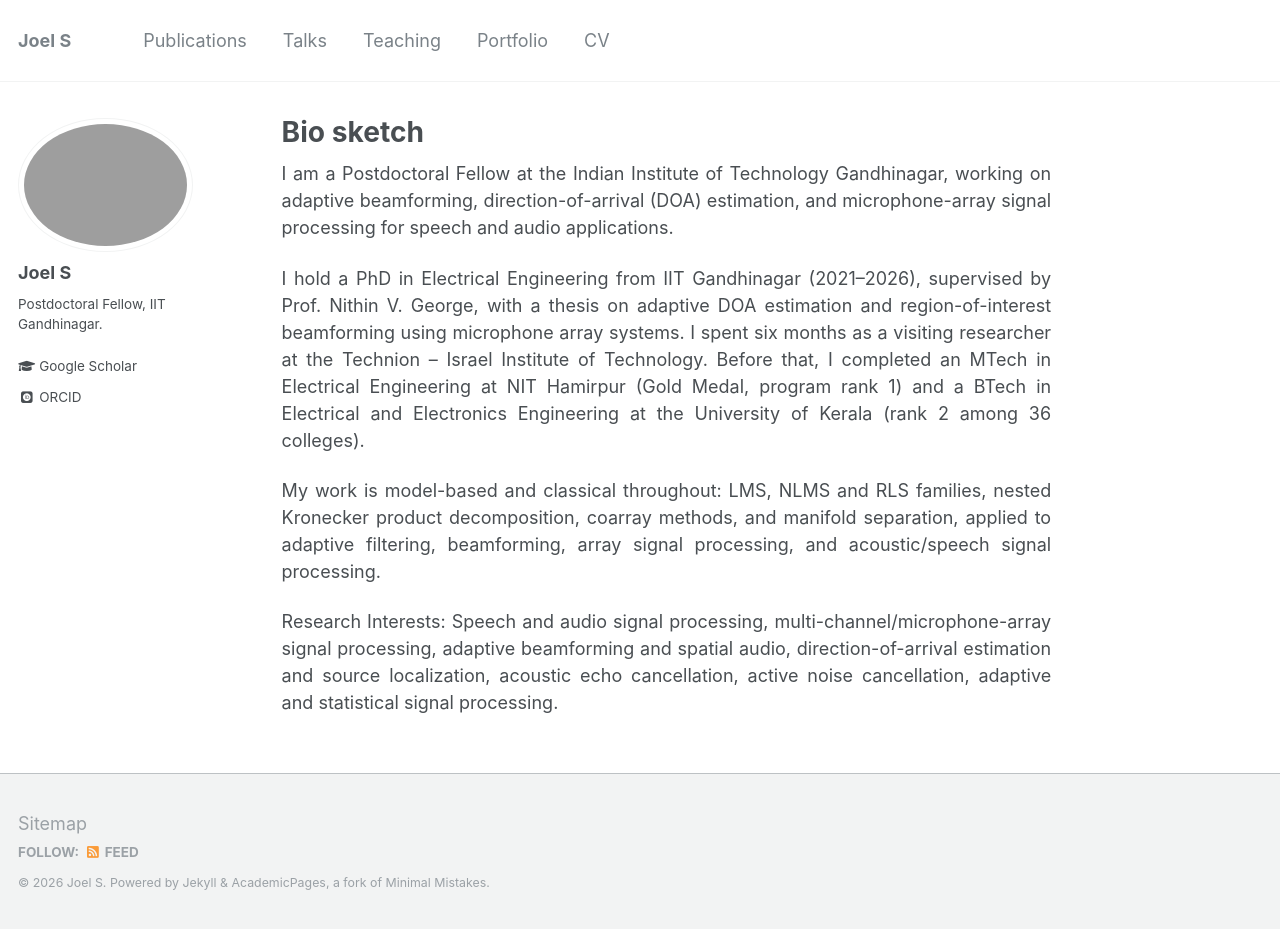
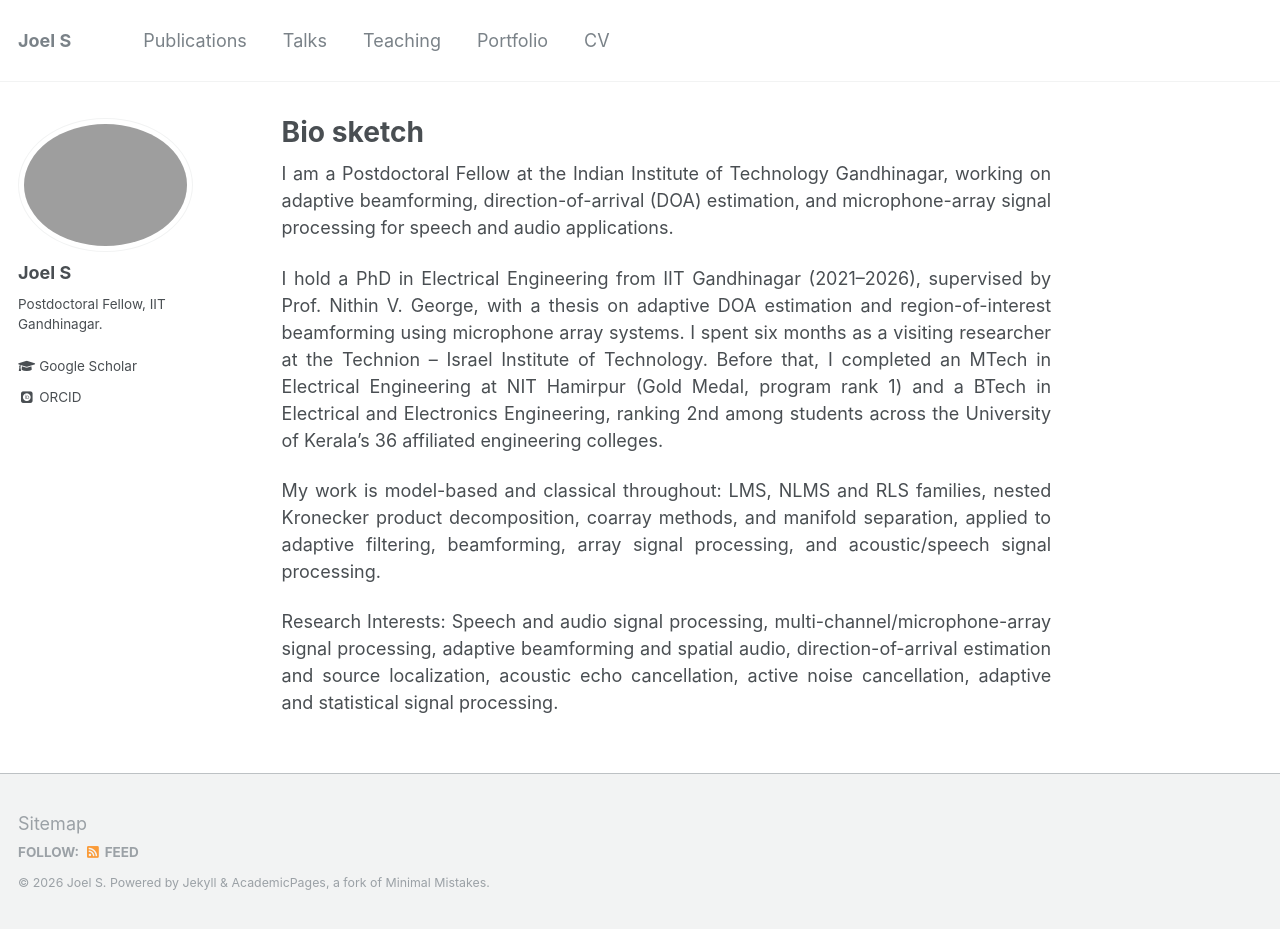
Before and after one commit to Joels1994/Joels1994.github.io, a Jekyll site: the page built from _pages/about.md, in a window 1280 px wide and 929 px high. Built offline with Jekyll 4.4.1, drawn with Linux system fonts in a browser that asks for light colours; some web fonts are replaced.

Commit message:
Clarify BTech rank as personal rank across affiliated colleges

```diff
--- a/_pages/about.md
+++ b/_pages/about.md
@@ -14,7 +14,7 @@ redirect_from:
 
 I am a Postdoctoral Fellow at the Indian Institute of Technology Gandhinagar, working on adaptive beamforming, direction-of-arrival (DOA) estimation, and microphone-array signal processing for speech and audio applications.
 
-I hold a PhD in Electrical Engineering from IIT Gandhinagar (2021–2026), supervised by Prof. Nithin V. George, with a thesis on adaptive DOA estimation and region-of-interest beamforming using microphone array systems. I spent six months as a visiting researcher at the Technion – Israel Institute of Technology. Before that, I completed an MTech in Electrical Engineering at NIT Hamirpur (Gold Medal, program rank 1) and a BTech in Electrical and Electronics Engineering at the University of Kerala (rank 2 among 36 colleges).
+I hold a PhD in Electrical Engineering from IIT Gandhinagar (2021–2026), supervised by Prof. Nithin V. George, with a thesis on adaptive DOA estimation and region-of-interest beamforming using microphone array systems. I spent six months as a visiting researcher at the Technion – Israel Institute of Technology. Before that, I completed an MTech in Electrical Engineering at NIT Hamirpur (Gold Medal, program rank 1) and a BTech in Electrical and Electronics Engineering, ranking 2nd among students across the University of Kerala's 36 affiliated engineering colleges.
 
 My work is model-based and classical throughout: LMS, NLMS and RLS families, nested Kronecker product decomposition, coarray methods, and manifold separation, applied to adaptive filtering, beamforming, array signal processing, and acoustic/speech signal processing.
 
```
Also changed, not shown: _pages/cv.md (+1 -1 lines).
